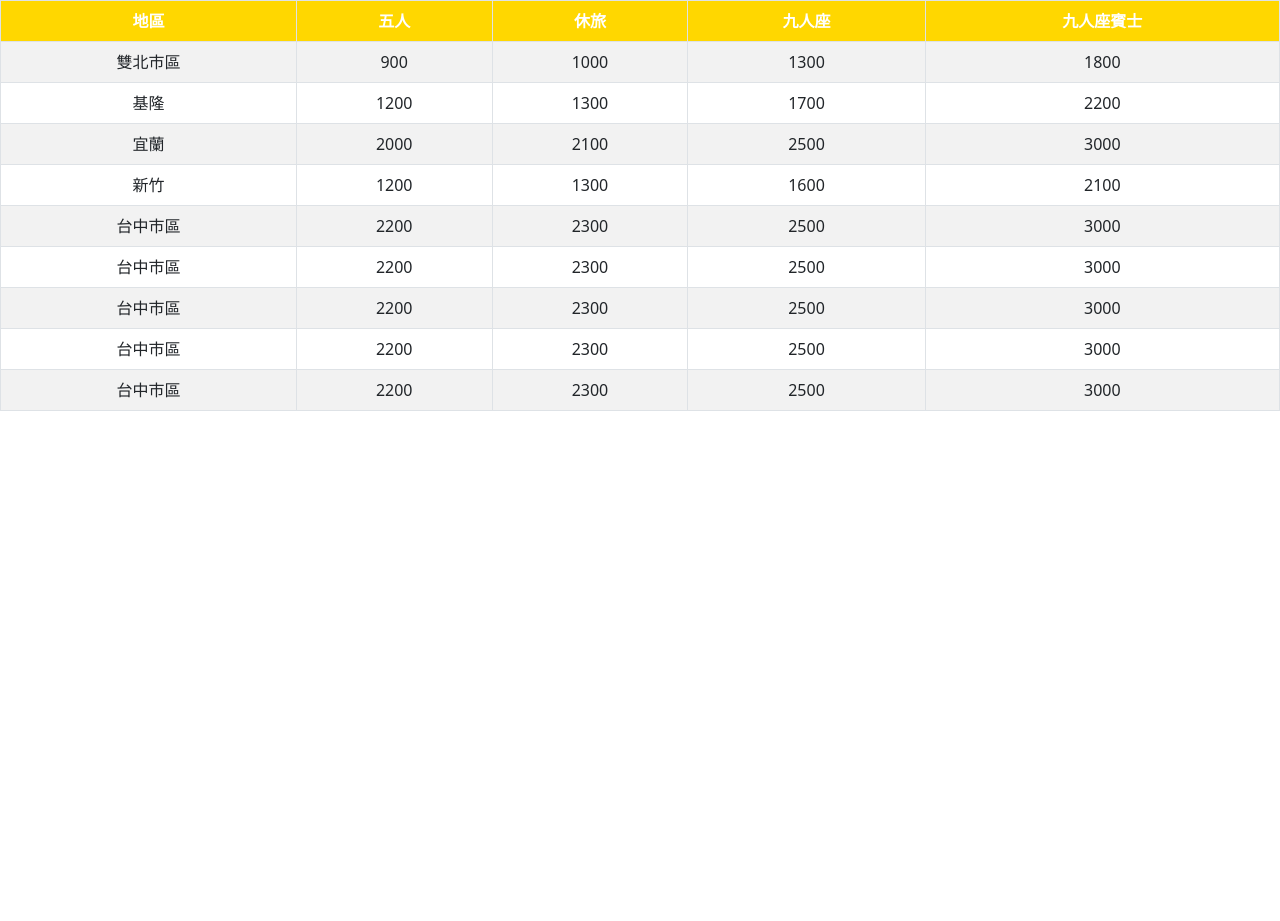
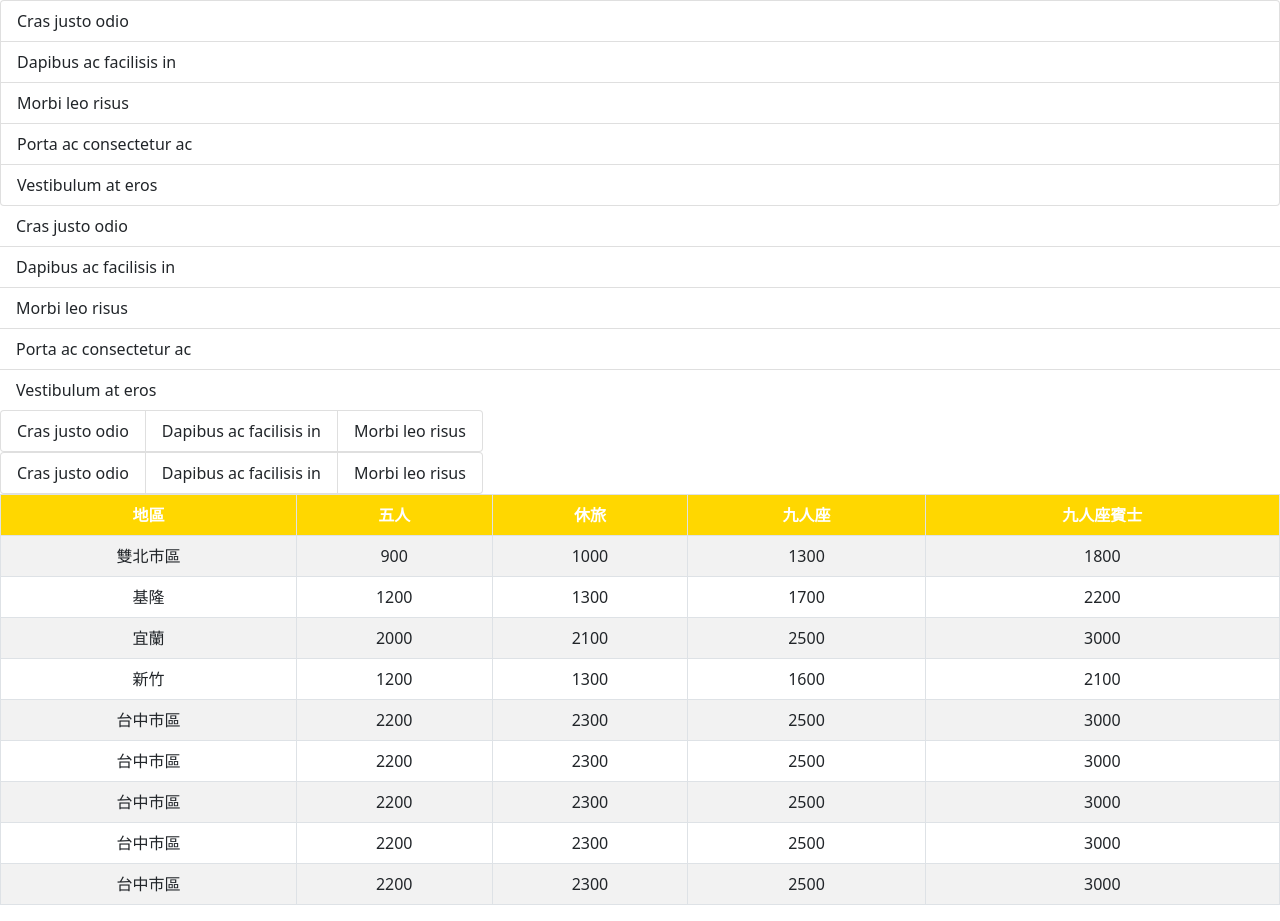
Before and after one commit to Rexlin1029/taiwangoodtime, a plain HTML site: page charge.html in a window 1280 px wide. Before the commit the page ends 800 px from the top, so only its background shows below. Drawn offline with Linux system fonts and the light colour scheme.

Commit message:
Update charge.html

```diff
--- a/charge.html
+++ b/charge.html
@@ -24,7 +24,30 @@
 </head>
 <body>
 
-
+    <ul class="list-group">
+        <li class="list-group-item">Cras justo odio</li>
+        <li class="list-group-item">Dapibus ac facilisis in</li>
+        <li class="list-group-item">Morbi leo risus</li>
+        <li class="list-group-item">Porta ac consectetur ac</li>
+        <li class="list-group-item">Vestibulum at eros</li>
+      </ul>
+      <ul class="list-group list-group-flush">
+        <li class="list-group-item">Cras justo odio</li>
+        <li class="list-group-item">Dapibus ac facilisis in</li>
+        <li class="list-group-item">Morbi leo risus</li>
+        <li class="list-group-item">Porta ac consectetur ac</li>
+        <li class="list-group-item">Vestibulum at eros</li>
+      </ul>
+      <ul class="list-group list-group-horizontal">
+        <li class="list-group-item">Cras justo odio</li>
+        <li class="list-group-item">Dapibus ac facilisis in</li>
+        <li class="list-group-item">Morbi leo risus</li>
+      </ul>
+      <ul class="list-group list-group-horizontal-md">
+        <li class="list-group-item">Cras justo odio</li>
+        <li class="list-group-item">Dapibus ac facilisis in</li>
+        <li class="list-group-item">Morbi leo risus</li>
+      </ul>
     <div>
 
 
```
